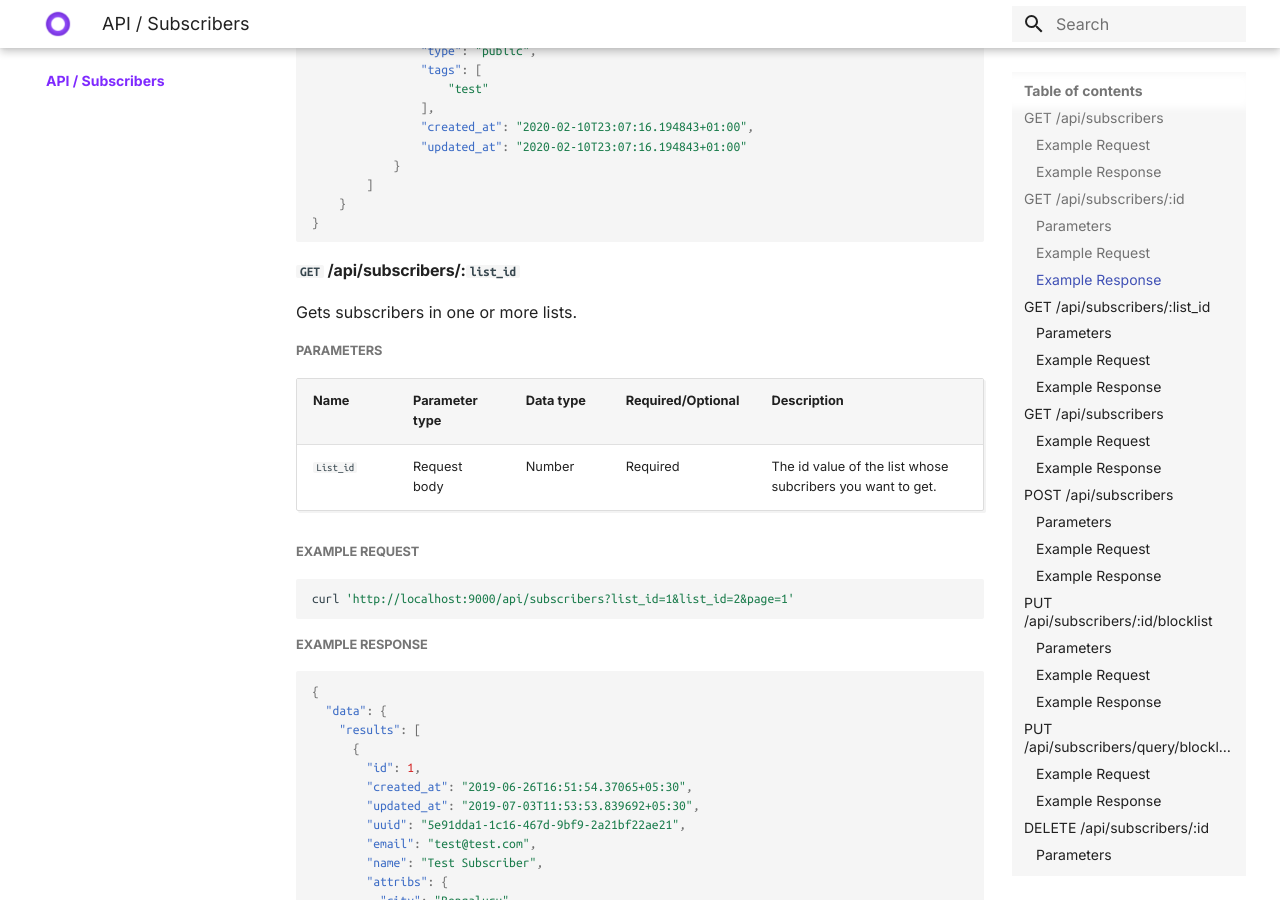
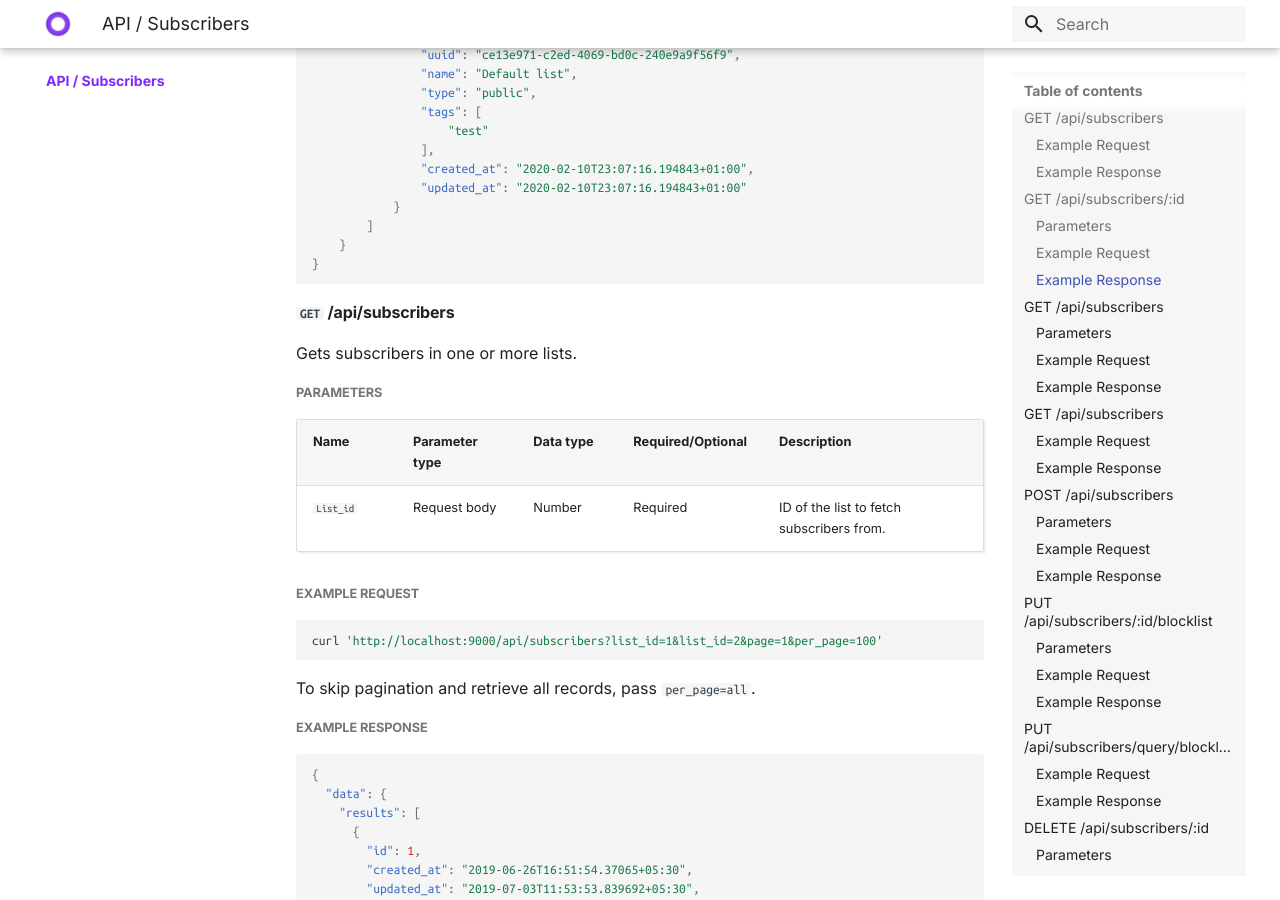
Before and after one commit to knadh/listmonk-site, an MkDocs documentation site: the page built from docs/docs/apis/subscribers.md, in a window 1280 px wide and 900 px high, scrolled down 3360 px. Built offline with MkDocs 1.6.1 and Material for MkDocs 9.7.7, drawn with Linux system fonts in a browser that asks for light colours; old or Windows-style settings are respelled for this version of MkDocs; some of the changed text lies outside the part shown.

Commit message:
Document `per_page=all` in paginated APIs

````diff
--- a/docs/docs/apis/subscribers.md
+++ b/docs/docs/apis/subscribers.md
@@ -5,7 +5,7 @@
  `GET`    | [/api/subscribers](#get-apisubscribers)                               | Gets all subscribers.
  `GET`    | [/api/subscribers/:`id`](#get-apisubscribersid)                         | Gets a single subscriber.
  `GET`    | /api/subscribers/lists/:`id`                                            | Gets subscribers in a list.
- `GET`    | [/api/subscribers/:`list_id`](#get-apisubscriberslist_id)                | Gets subscribers in one or more list.
+ `GET`    | [/api/subscribers](#get-apisubscriberslist_id)                | Gets subscribers in one or more lists.
  `GET`    | [/api/subscribers](#get-apisubscribers_1)                             | Gets subscribers filtered by an arbitrary SQL expression.
  `POST`   | [/api/subscribers](#post-apisubscribers)                              | Creates a new subscriber.
  `PUT`    | /api/subscribers/:`id`                                                 | Updates a subscriber by ID.
@@ -24,8 +24,11 @@ Gets all subscribers.
 
 ##### Example Request
 ```shell
-curl 'http://localhost:9000/api/subscribers'
+curl 'http://localhost:9000/api/subscribers?page=1&per_page=100'
 ```
+
+To skip pagination and retrieve all records, pass `per_page=all`.
+
 ##### Example Response
 ```json
 {
@@ -160,19 +163,21 @@ curl 'http://localhost:9000/api/subscribers/1'
 
 
 
-#### **`GET`** /api/subscribers/:`list_id`
+#### **`GET`** /api/subscribers
 Gets subscribers in one or more lists.
 
 ##### Parameters
 
 Name    | Parameter type  | Data type   |  Required/Optional  | Description
 ------- |-----------------|-------------|---------------------|---------------
-`List_id` | Request body    | Number      | Required            |  The id value of the list whose subcribers you want to get.
+`List_id` | Request body    | Number      | Required            |  ID of the list to fetch subscribers from.
 
 ##### Example Request
 ```shell
-curl 'http://localhost:9000/api/subscribers?list_id=1&list_id=2&page=1'
+curl 'http://localhost:9000/api/subscribers?list_id=1&list_id=2&page=1&per_page=100'
 ```
+
+To skip pagination and retrieve all records, pass `per_page=all`.
 
 ##### Example Response
 
@@ -224,8 +229,12 @@ Gets subscribers with an SQL expression.
 ```shell
 curl -X GET 'http://localhost:9000/api/subscribers' \
     -d 'page=1' \
+    -d 'per_page=100' \
     -d "query=subscribers.name LIKE 'Test%' AND subscribers.attribs->>'city' = 'Bengaluru'"
 ```
+
+To skip pagination and retrieve all records, pass `per_page=all`.
+
 
 >Refer to the [querying and segmentation](/querying-and-segmentation#querying-and-segmenting-subscribers) section for more information on how to query subscribers with SQL expressions.
 
````
Also changed, not shown: docs/docs/apis/campaigns.md (+3 -1 lines), docs/docs/apis/lists.md (+3 -1 lines).
